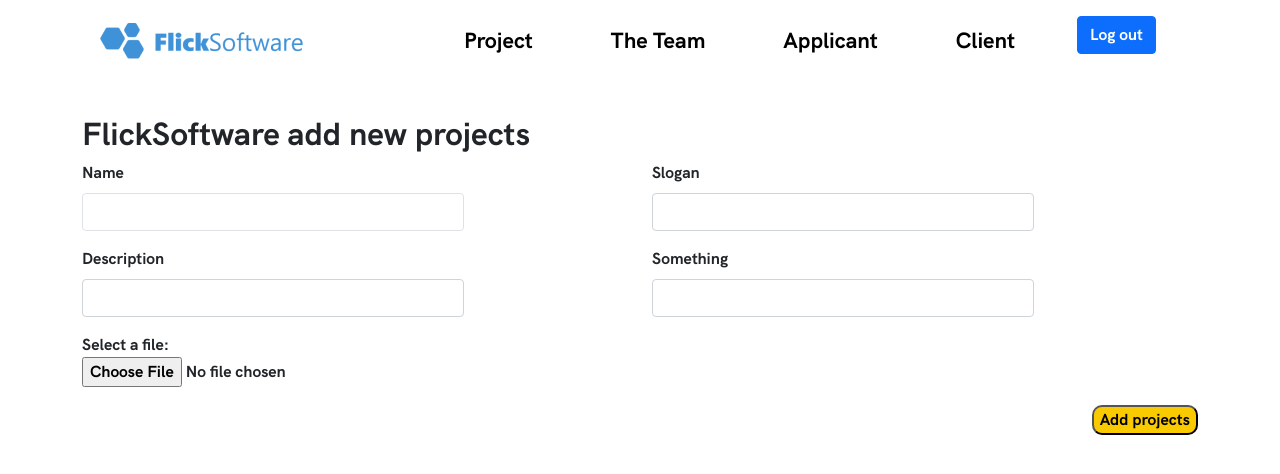
After one commit to alibanana/97Dev-FlickID-Laravel, a Laravel app: page /projects in a window 1280 px wide. The commit adds this page. Shown: the top 474 px of the page. Run offline with Laravel 8, Linux system fonts and the light colour scheme.

Commit message:
update addproject.blade.php

```diff
--- /dev/null
+++ b/resources/views/admin/addproject.blade.php
@@ -0,0 +1,50 @@
+@yield('container')
+@extends('admin/layout/main')
+
+@section('title', 'Admin Page')
+
+@section('container')
+
+<div class="container" >
+    <h2 style="font-family:HKGroteskBold !important;">FlickSoftware add new projects</h2>
+</div>
+
+<div class="container">
+    <form>
+        <div class="row">
+            <div class="mb-3 col-6 ">
+                <label for="Insert name" class="form-label">Name</label>
+                <input type="email" class="form-control border " id="exampleInputEmail1" aria-describedby="emailHelp" style="width:70%;">
+            </div>
+            <div class="mb-3 col-6 ">
+                <label for="Insert name" class="form-label">Slogan</label>
+                <input type="email" class="form-control " id="exampleInputEmail1" aria-describedby="emailHelp" style="width:70%">
+            </div>
+        </div>
+        <div class="row">
+            <div class="mb-3 col-6 ">
+                <label for="Insert name" class="form-label">Description</label>
+                <input type="email" class="form-control" id="exampleInputEmail1" aria-describedby="emailHelp" style="width:70%">
+            </div>
+            <div class="mb-3 col-6 ">
+                <label for="Insert name" class="form-label">Something</label>
+                <input type="email" class="form-control " id="exampleInputEmail1" aria-describedby="emailHelp" style="width:70%">
+            </div>
+        </div>
+        <div class="row">
+            <form action="/action_page.php">
+            <label for="myfile">Select a file:</label>
+            <input type="file" id="myfile" name="myfile"><br><br>
+            <div style="text-align: right">
+                <button type="button" class="" style="background-color:#FACA00; border-radius:10px">
+                  Add projects
+                </button>
+            </div>
+            </form>
+        </div>
+
+    </form>
+</div>
+
+
+@endsection
--- a/resources/views/admin/dashboard.blade.php
+++ b/resources/views/admin/dashboard.blade.php
@@ -7,9 +7,9 @@
 
 
 
-    <div class="container" >
-        <h2 style="font-family:HKGroteskBlack !important;">Welcome Back, Admin!</h2>
-    </div>
+<div class="container" >
+    <h2 style="font-family:HKGroteskBlack !important;">Welcome Back, Admin!</h2>
+</div>
 
 <div class="container pt-3">
     <div class="row ">
--- a/resources/views/admin/layout/main.blade.php
+++ b/resources/views/admin/layout/main.blade.php
@@ -67,7 +67,7 @@
     <div class="col-8 row " id="navbarNav" >
       <ul class="justify-content-between nav justify-content-start">
         <li class="nav-item">
-          <a class="nav-link active" aria-current="page" href="#">Project</a>
+          <a class="nav-link active" aria-current="page" href="/projects">Project</a>
         </li>
         <li class="nav-item">
           <a class="nav-link" href="/team">The Team</a>
--- a/routes/web.php
+++ b/routes/web.php
@@ -21,6 +21,14 @@ Route::get('/', function () {
 
 });
 
+Route::get('/projects', function () {
+
+    return view('admin/addproject');
+
+
+
+});
+
 Route::get('/team', function () {
     return view('admin/teamtable');
 });
```
